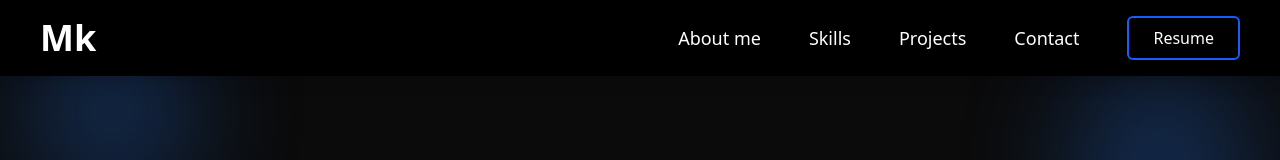
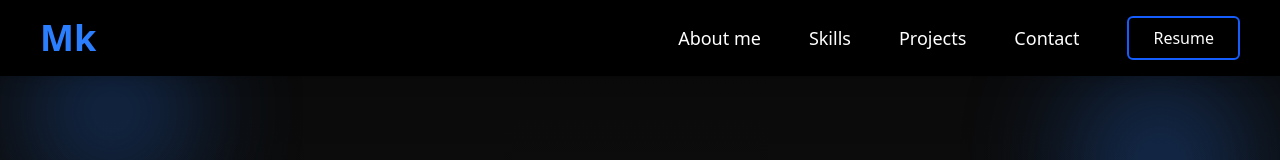
Before and after one commit to mayank-49/personal-website, a React (Vite) app: page / in a window 1280 px wide. Shown: the top 160 px of the page. Built offline with nearby package versions, Linux system fonts and the light colour scheme.

Commit message:
changed logo

```diff
--- a/src/components/Contact.jsx
+++ b/src/components/Contact.jsx
@@ -9,20 +9,19 @@ const Contact = () => {
     >
       {/* Animated Background Elements */}
       <div className="absolute top-10 left-10 w-36 h-36 bg-blue-500 opacity-20 blur-3xl rounded-full animate-pulse pointer-events-none"></div>
-<div className="absolute top-20 right-5 w-24 h-24 bg-blue-500 opacity-10 blur-2xl rounded-full animate-bounce-slow pointer-events-none"></div>
-<div className="absolute bottom-20 left-20 w-32 h-32 bg-blue-500 opacity-15 blur-3xl rounded-full animate-spin-slow pointer-events-none"></div>
-<div className="absolute bottom-10 right-10 w-28 h-28 bg-blue-500 opacity-10 blur-3xl rounded-full animate-pulse pointer-events-none"></div>
-
+      <div className="absolute top-20 right-5 w-24 h-24 bg-blue-500 opacity-10 blur-2xl rounded-full animate-bounce-slow pointer-events-none"></div>
+      <div className="absolute bottom-20 left-20 w-32 h-32 bg-blue-500 opacity-15 blur-3xl rounded-full animate-spin-slow pointer-events-none"></div>
+      <div className="absolute bottom-10 right-10 w-28 h-28 bg-blue-500 opacity-10 blur-3xl rounded-full animate-pulse pointer-events-none"></div>
 
       {/* Header */}
       <h4 className="text-blue-500 text-lg tracking-widest mb-4 uppercase animate-fadeIn">
         Stay Connected
       </h4>
-      <h1 className="text-4xl md:text-6xl font-extrabold text-white mb-6 drop-shadow-lg animate-fadeIn">
+      <h1 className="text-3xl sm:text-4xl md:text-5xl lg:text-6xl font-extrabold text-white mb-6 drop-shadow-lg animate-fadeIn">
         Reach Out
       </h1>
-      <p className="text-center max-w-2xl mb-10 px-4 text-gray-400 text-lg leading-relaxed animate-fadeIn delay-150">
-      Whether you're passionate about crafting seamless user experiences, building intelligent web applications, or exploring the intersection of AI and frontend development, I’m always open to connecting. Let’s collaborate to create impactful solutions and push the boundaries of innovation through clean code, smart design, and emerging technologies.
+      <p className="text-center max-w-2xl mb-10 px-4 text-gray-400 text-base sm:text-lg md:text-xl leading-relaxed animate-fadeIn delay-150">
+        Whether you're passionate about crafting seamless user experiences, building intelligent web applications, or exploring the intersection of AI and frontend development, I’m always open to connecting. Let’s collaborate to create impactful solutions and push the boundaries of innovation through clean code, smart design, and emerging technologies.
       </p>
       <a
         href="mailto:mayank04official@gmail.com"
--- a/src/components/Header.jsx
+++ b/src/components/Header.jsx
@@ -59,7 +59,7 @@ const Header = () => {
         <div className="flex items-center space-x-2">
           <a href="#home" className="group relative">
             {/* Logo placeholder */}
-            <h1 className="text-4xl text-white-600 font-semibold">Mk</h1>
+            <h1 className="text-4xl text-white-600 font-semibold text-blue-500">Mk</h1>
           </a>
         </div>
 
```
